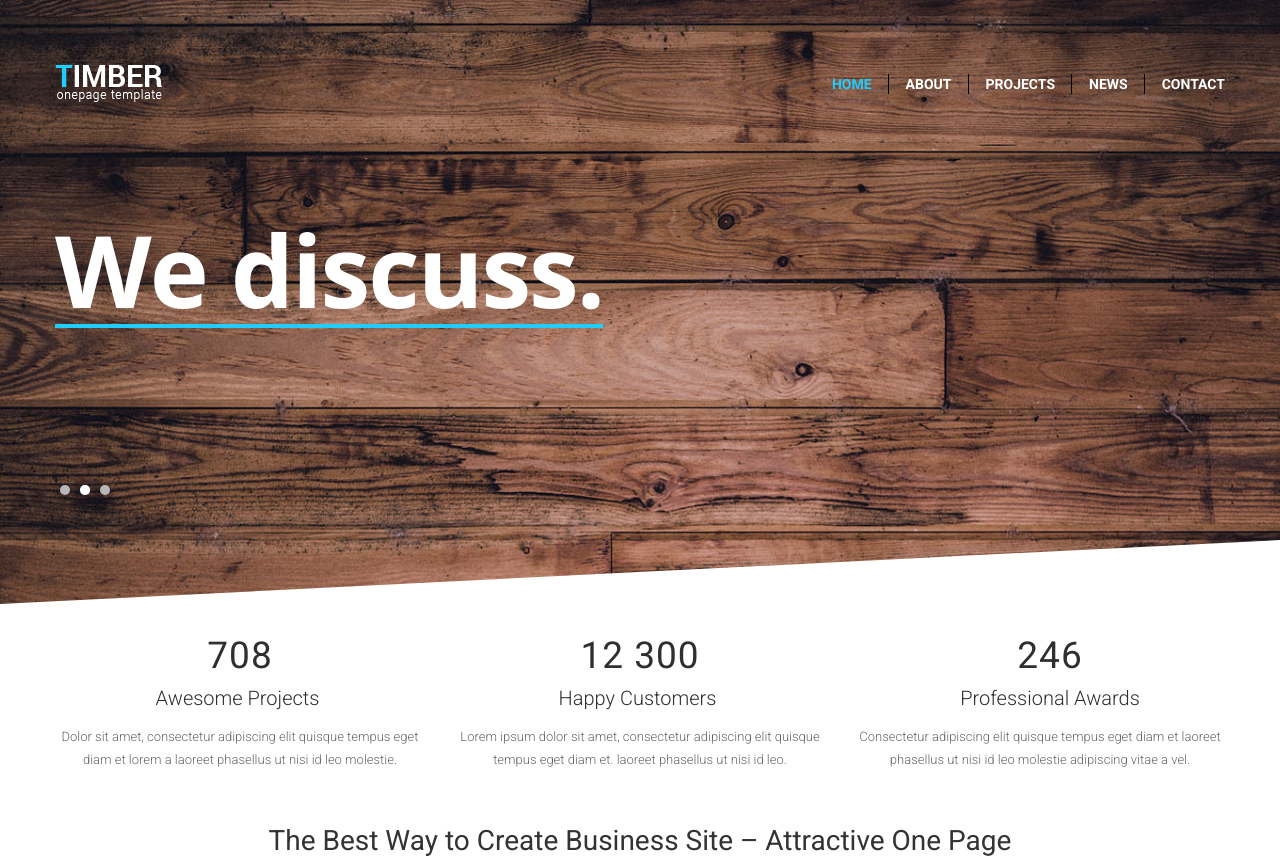
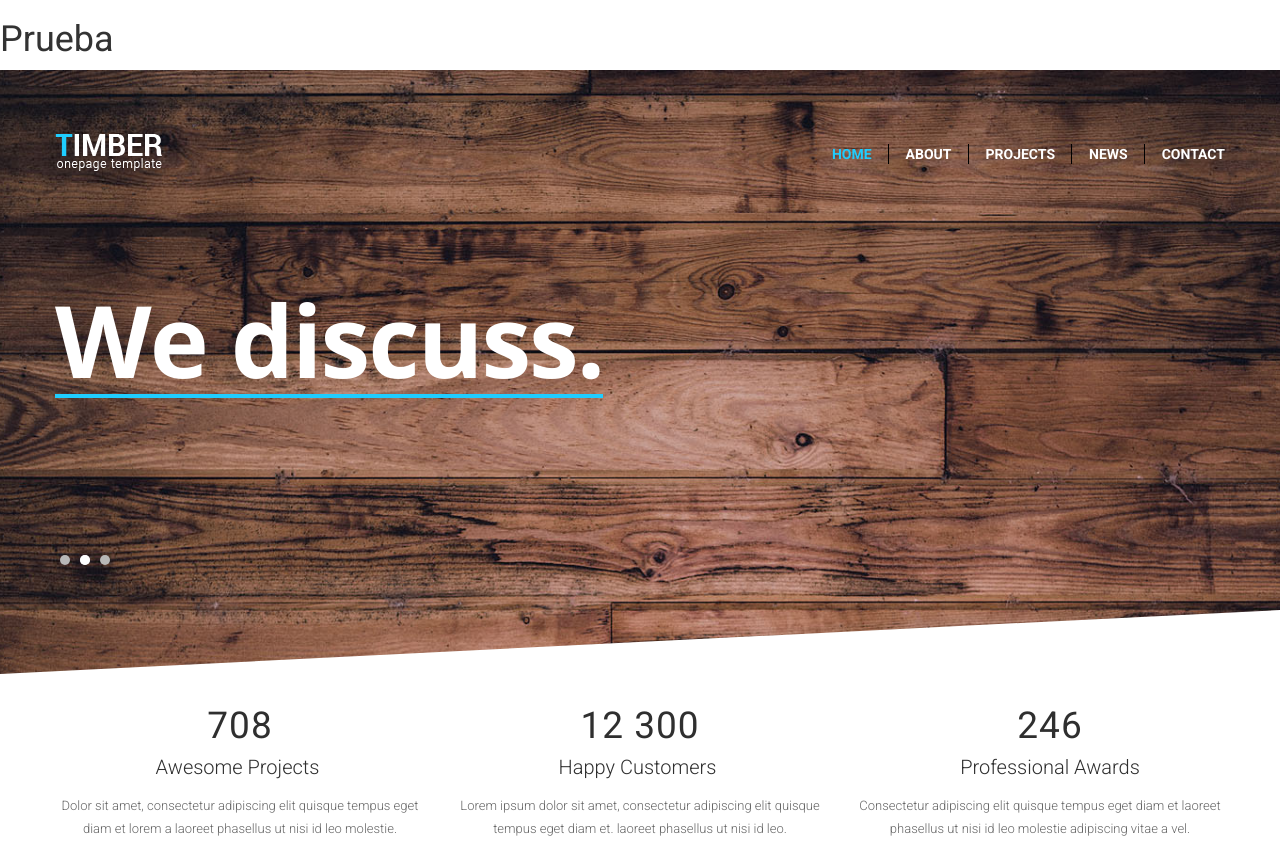
Before and after one commit to domobuilder/domobuilder.github.io, a plain HTML site: page index.html in a window 1280 px wide. Shown: the top 859 px of the page. Drawn offline with nearby package versions, Linux system fonts and the light colour scheme.

Commit message:
Update index.html

```diff
--- a/index.html
+++ b/index.html
@@ -1,7 +1,7 @@
 <!DOCTYPE html>
 <html lang="en">
   <head>
-		<title>DomoBuilder</title>
+		<title>Domobuilder</title>
 		<meta charset="utf-8" />
 		<meta name="viewport" content="width=device-width, initial-scale=1.0">
 		<link rel="stylesheet" type="text/css" href="css/bootstrap.css">
@@ -45,6 +45,7 @@
 	<body>
 
     <!--home start-->
+		<h1>Prueba</h1>
 
     <div id="home">
     	<div class="headerLine">
```
